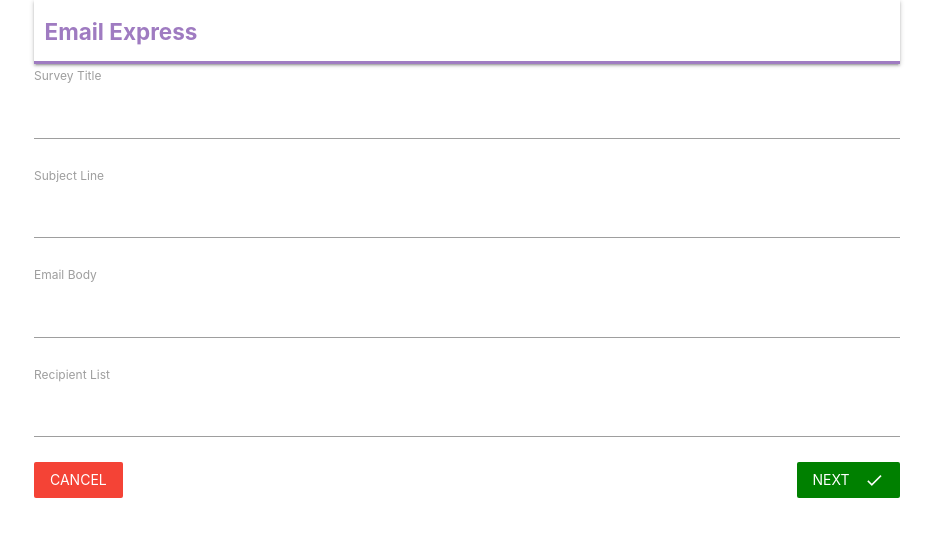
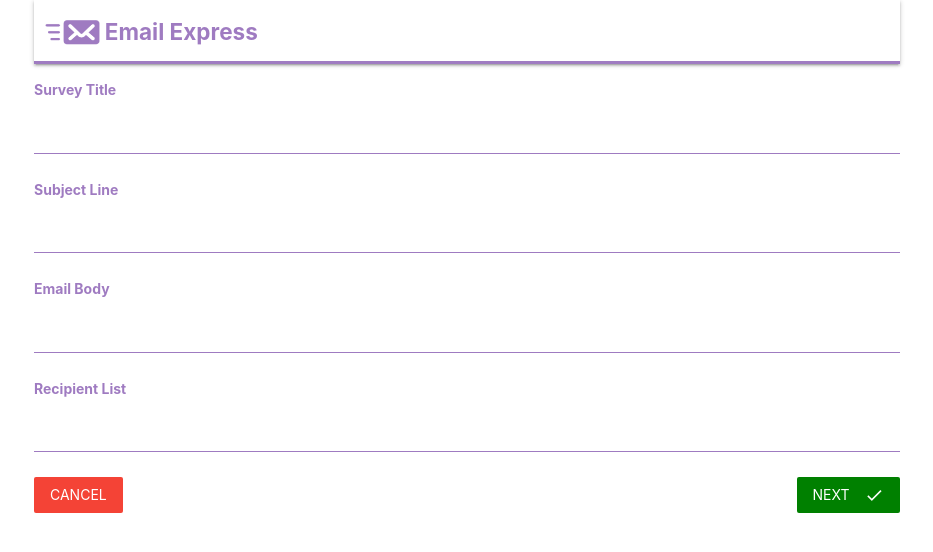
Before and after one commit to neekyo/Email-Express, a React (Create React App) app in the folder client/: page /surveys/new in a window 1280 px wide. Shown: the top 552 px of the page, without its empty margins (173-1106 px from the left). Built offline with nearby package versions, Linux system fonts and the light colour scheme; no server answers.

Commit message:
some styling

```diff
--- a/client/src/components/Header.js
+++ b/client/src/components/Header.js
@@ -2,6 +2,7 @@ import React, { Component } from 'react';
 import { connect } from 'react-redux';
 import { Link } from 'react-router-dom';
 import Payments from './Payments';
+import Logo from '../assets/logo.png';
 
 class Header extends Component {
 	renderContent() {
@@ -35,8 +36,8 @@ class Header extends Component {
 		return (
 			<nav>
 				<div className="nav-wrapper" style={styles.header}>
-					<Link to={this.props.auth ? '/surveys' : '/'} className="left brand-logo" style={styles.logo}>
-						Email Express
+					<Link to={this.props.auth ? '/surveys' : '/'} className="left brand-logo" style={styles.brand}>
+						<img src={Logo} width="55px" height="25px" style={styles.logo} /> Email Express
 					</Link>
 					<ul className="right">{this.renderContent()}</ul>
 				</div>
@@ -55,6 +56,9 @@ const styles = {
 		borderBottom: '.2rem solid #9F7BC1'
 	},
 	logo: {
+		marginBottom: '2.5px'
+	},
+	brand: {
 		color: '#9F7BC1',
 		fontWeight: 'bold',
 		fontSize: '1.5rem',
--- a/client/src/components/Payments.js
+++ b/client/src/components/Payments.js
@@ -8,12 +8,12 @@ class Payments extends Component {
 		return (
 			<StripeCheckout
 				name="Email Express"
-				description="$5 for 5 email credits"
+				description="$5 = 5 Credits"
 				amount={500}
 				token={(token) => this.props.handleToken(token)}
 				stripeKey={process.env.REACT_APP_STRIPE_KEY}
 			>
-				<button className="btn" style={btn}>
+				<button className="btn" style={styles.btn}>
 					Add Credits
 				</button>
 			</StripeCheckout>
@@ -21,8 +21,10 @@ class Payments extends Component {
 	}
 }
 
-const btn = {
-	backgroundColor: '#9F7BC1'
+const styles = {
+	btn: {
+		backgroundColor: '#9F7BC1'
+	}
 };
 
 export default connect(null, actions)(Payments);
--- a/client/src/components/surveys/SurveyField.js
+++ b/client/src/components/surveys/SurveyField.js
@@ -2,12 +2,27 @@ import React from 'react';
 
 export default ({ input, label, meta: { error, touched } }) => {
 	return (
-		<div>
-			<label>{label}</label>
-			<input {...input} style={{ marginBottom: '5px' }} />
+		<div className="form" style={styles.form}>
+			<label style={styles.label}>{label}</label>
+			<input {...input} style={styles.input} />
 			<div className="red-text" style={{ marginBottom: '20px' }}>
 				{touched && error}
 			</div>
 		</div>
 	);
 };
+
+const styles = {
+	input: {
+		borderBottom: '.1rem solid #9F7BC1',
+		marginBottom: '5px'
+	},
+	form: {
+		marginTop: '1rem'
+	},
+	label: {
+		color: '#9F7BC1',
+		fontWeight: 'bold',
+		fontSize: '14px'
+	}
+};
--- a/client/src/components/surveys/SurveyList.js
+++ b/client/src/components/surveys/SurveyList.js
@@ -10,15 +10,15 @@ class SurveyList extends Component {
 	renderSurveys() {
 		return this.props.surveys.reverse().map((survey) => {
 			return (
-				<div className="card blue-grey darken-1" key={survey._id}>
-					<div className="card-content white-text">
+				<div className="card darken-1" key={survey._id}>
+					<div className="card-content white-text" style={styles.card}>
 						<span className="card-title">{survey.title}</span>
 						<p>{survey.body}</p>
 						<p className="right">Sent on: {new Date(survey.dateSent).toLocaleDateString()}</p>
 					</div>
 					<div className="card-action">
-						<a>Yes: {survey.yes}</a>
-						<a>No: {survey.no}</a>
+						<a style={styles.action}>Yes: {survey.yes}</a>
+						<a style={styles.action}>No: {survey.no}</a>
 					</div>
 				</div>
 			);
@@ -30,6 +30,16 @@ class SurveyList extends Component {
 	}
 }
 
+let styles = {
+	card: {
+		backgroundColor: '#9F7BC1'
+	},
+	action: {
+		color: '#9F7BC1',
+		fontWeight: 'bold'
+	}
+};
+
 function mapStateToProps({ surveys }) {
 	return { surveys };
 }
```
Also changed, not shown: client/src/assets/logo.png (added).
